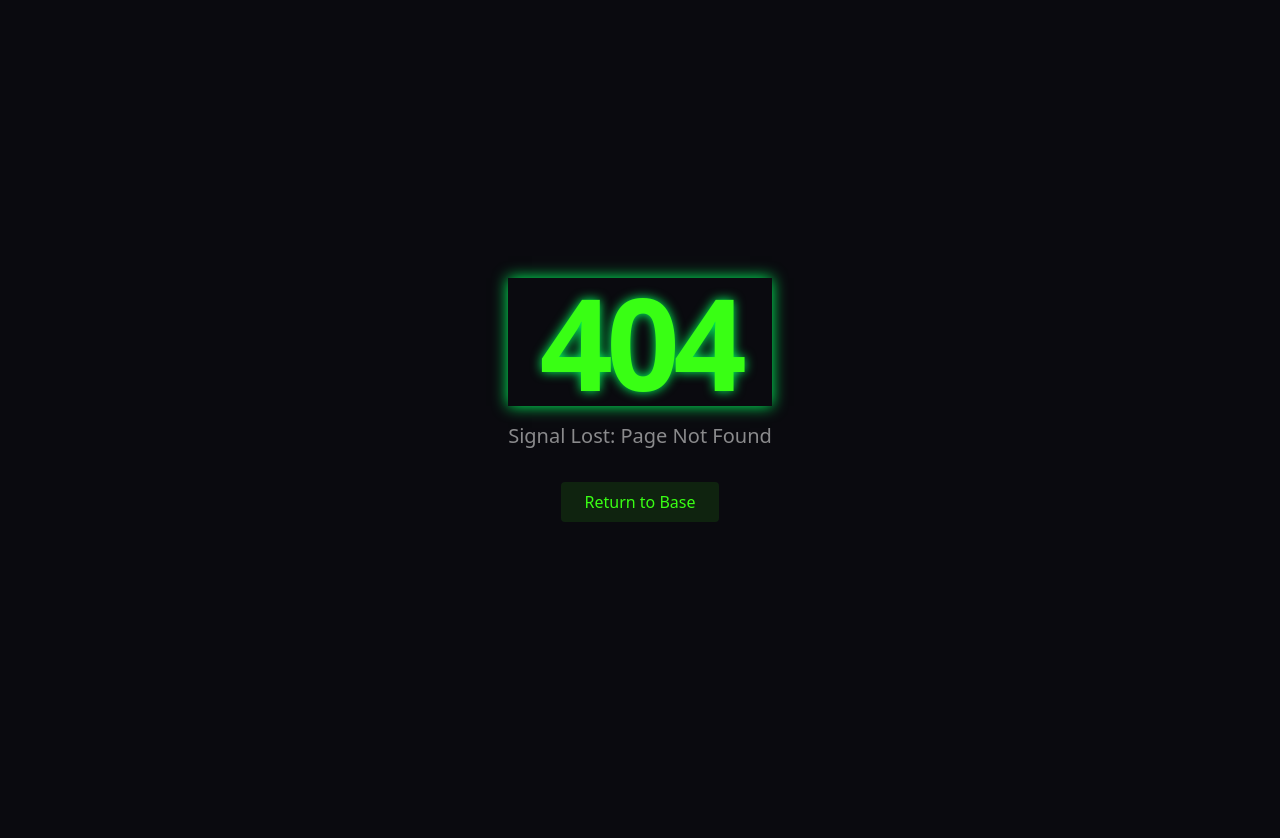
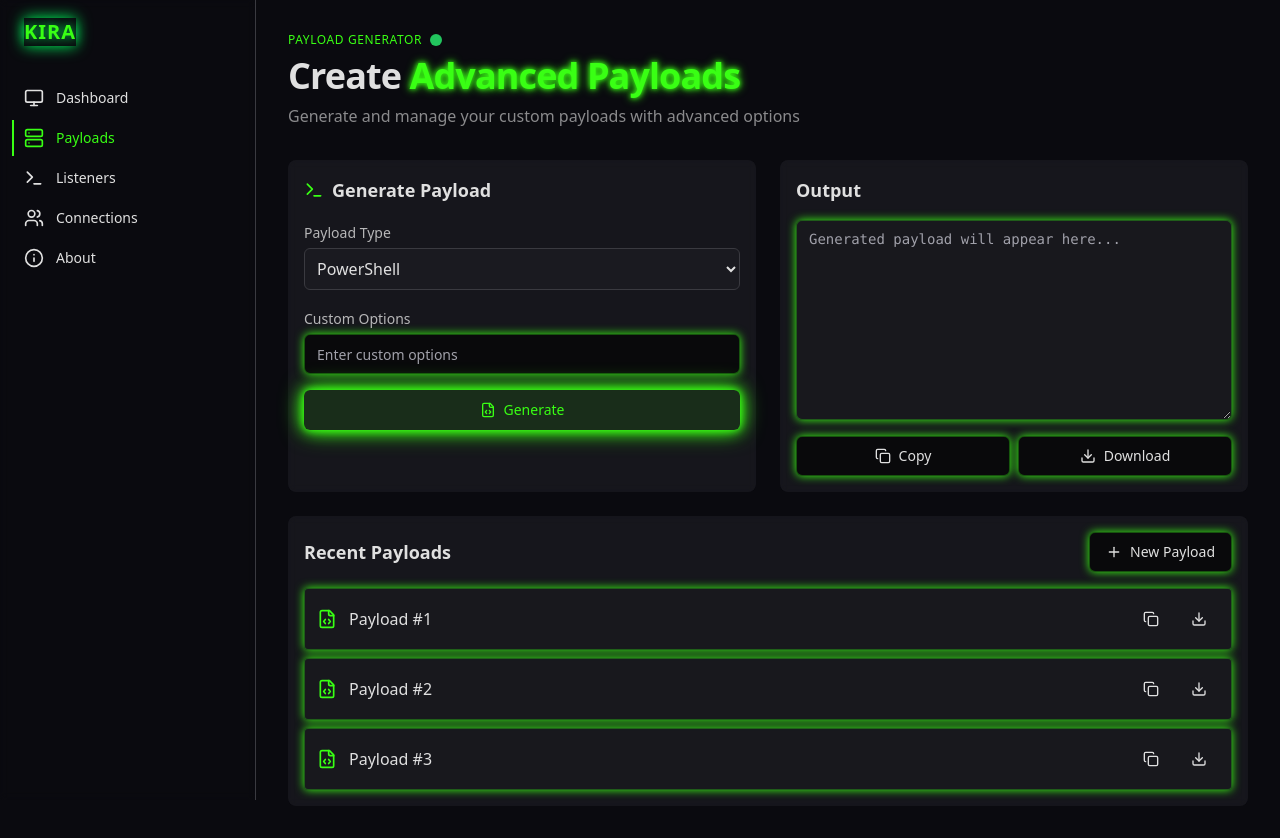
Before and after one commit to jaswanthnarne/neon-hacker-dashboard, a React (Vite) app: page /payloads in a window 1280 px wide. Before the commit this address had no page. Before the commit the page ends 800 px from the top, so only its background shows below. Built offline with nearby package versions, Linux system fonts and the light colour scheme.

Commit message:
Enhance UI of Subpages
Added UI components to all subpages (Payloads, Listeners, etc.).  Each page now includes essential components for end-user interaction.  Text animations have also been incorporated.

```diff
--- a/src/App.tsx
+++ b/src/App.tsx
@@ -1,9 +1,11 @@
+
 import { Toaster } from "@/components/ui/toaster";
 import { Toaster as Sonner } from "@/components/ui/sonner";
 import { TooltipProvider } from "@/components/ui/tooltip";
 import { QueryClient, QueryClientProvider } from "@tanstack/react-query";
 import { BrowserRouter, Routes, Route } from "react-router-dom";
 import Index from "./pages/Index";
+import Payloads from "./pages/Payloads";
 import NotFound from "./pages/NotFound";
 
 const queryClient = new QueryClient();
@@ -16,6 +18,7 @@ const App = () => (
       <BrowserRouter>
         <Routes>
           <Route path="/" element={<Index />} />
+          <Route path="/payloads" element={<Payloads />} />
           {/* ADD ALL CUSTOM ROUTES ABOVE THE CATCH-ALL "*" ROUTE */}
           <Route path="*" element={<NotFound />} />
         </Routes>
--- /dev/null
+++ b/src/pages/Payloads.tsx
@@ -0,0 +1,140 @@
+
+import { useState } from "react";
+import { StatusIndicator } from "@/components/ui/status-indicator";
+import { Sidebar } from "@/components/layout/sidebar";
+import { FileCode, Terminal, Copy, Download, Plus } from "lucide-react";
+import { Button } from "@/components/ui/button";
+import { Input } from "@/components/ui/input";
+import { Textarea } from "@/components/ui/textarea";
+import { useToast } from "@/hooks/use-toast";
+
+const Payloads = () => {
+  const [payload, setPayload] = useState("");
+  const { toast } = useToast();
+
+  const handleCopy = () => {
+    navigator.clipboard.writeText(payload);
+    toast({
+      title: "Payload copied",
+      description: "The payload has been copied to your clipboard",
+    });
+  };
+
+  return (
+    <div className="flex min-h-screen bg-cyber-background">
+      <Sidebar />
+      <main className="flex-1 pl-64">
+        <div className="container py-8">
+          <header className="mb-8">
+            <div className="flex items-center gap-2">
+              <span className="text-xs uppercase tracking-wider text-cyber-primary">Payload Generator</span>
+              <StatusIndicator status="online" />
+            </div>
+            <h1 className="mt-2 text-4xl font-bold tracking-tight animate-text-reveal">
+              Create <span className="text-cyber-primary cyber-glitch">Advanced Payloads</span>
+            </h1>
+            <p className="mt-2 text-cyber-foreground/60 animate-fade-in">
+              Generate and manage your custom payloads with advanced options
+            </p>
+          </header>
+
+          <div className="grid gap-6 md:grid-cols-2">
+            {/* Payload Generator Panel */}
+            <div className="cyber-panel">
+              <h2 className="mb-4 text-lg font-semibold flex items-center gap-2">
+                <Terminal className="h-5 w-5 text-cyber-primary" />
+                Generate Payload
+              </h2>
+              <div className="space-y-4">
+                <div>
+                  <label className="text-sm text-cyber-foreground/80">Payload Type</label>
+                  <select className="w-full mt-1 bg-cyber-secondary border border-cyber-border rounded-md p-2">
+                    <option>PowerShell</option>
+                    <option>Python</option>
+                    <option>Bash</option>
+                  </select>
+                </div>
+                <div>
+                  <label className="text-sm text-cyber-foreground/80">Custom Options</label>
+                  <Input
+                    type="text"
+                    placeholder="Enter custom options"
+                    className="cyber-border mt-1"
+                  />
+                </div>
+                <Button
+                  className="w-full bg-cyber-primary/10 text-cyber-primary hover:bg-cyber-primary/20 animate-cyber-pulse"
+                >
+                  <FileCode className="h-4 w-4" />
+                  Generate
+                </Button>
+              </div>
+            </div>
+
+            {/* Output Panel */}
+            <div className="cyber-panel">
+              <h2 className="mb-4 text-lg font-semibold">Output</h2>
+              <Textarea
+                value={payload}
+                onChange={(e) => setPayload(e.target.value)}
+                placeholder="Generated payload will appear here..."
+                className="min-h-[200px] bg-cyber-secondary/50 cyber-border font-mono"
+              />
+              <div className="mt-4 flex gap-2">
+                <Button
+                  variant="outline"
+                  className="flex-1 cyber-border"
+                  onClick={handleCopy}
+                >
+                  <Copy className="h-4 w-4" />
+                  Copy
+                </Button>
+                <Button
+                  variant="outline"
+                  className="flex-1 cyber-border"
+                >
+                  <Download className="h-4 w-4" />
+                  Download
+                </Button>
+              </div>
+            </div>
+
+            {/* Recent Payloads */}
+            <div className="cyber-panel md:col-span-2">
+              <div className="flex items-center justify-between mb-4">
+                <h2 className="text-lg font-semibold">Recent Payloads</h2>
+                <Button variant="outline" className="cyber-border">
+                  <Plus className="h-4 w-4" />
+                  New Payload
+                </Button>
+              </div>
+              <div className="space-y-2">
+                {[1, 2, 3].map((i) => (
+                  <div
+                    key={i}
+                    className="flex items-center justify-between p-3 rounded bg-cyber-secondary/50 cyber-border animate-fade-in"
+                  >
+                    <div className="flex items-center gap-3">
+                      <FileCode className="h-5 w-5 text-cyber-primary" />
+                      <span>Payload #{i}</span>
+                    </div>
+                    <div className="flex items-center gap-2">
+                      <Button variant="ghost" size="sm">
+                        <Copy className="h-4 w-4" />
+                      </Button>
+                      <Button variant="ghost" size="sm">
+                        <Download className="h-4 w-4" />
+                      </Button>
+                    </div>
+                  </div>
+                ))}
+              </div>
+            </div>
+          </div>
+        </div>
+      </main>
+    </div>
+  );
+};
+
+export default Payloads;
```
